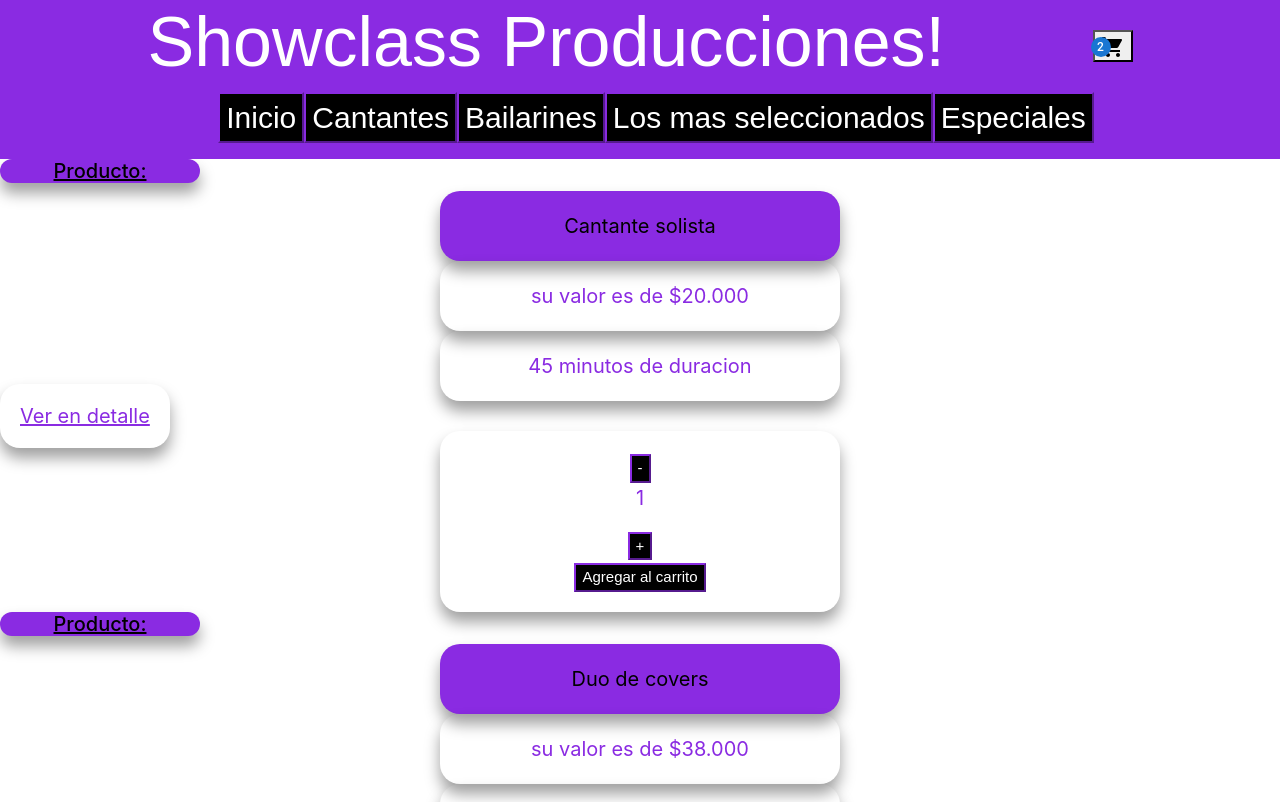
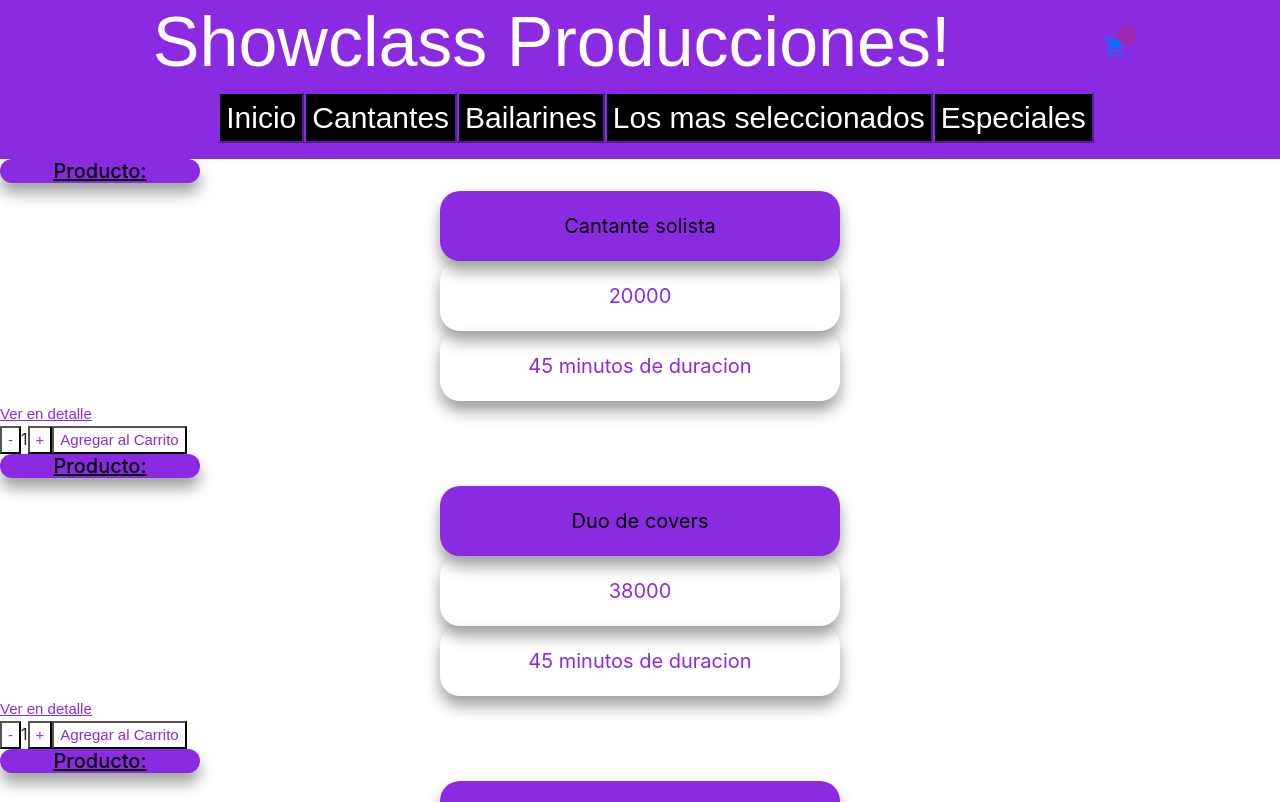
Before and after one commit to Micaela-12/Showclass-react, a React (Create React App) app: page / in a window 1280 px wide. Shown: the top 802 px of the page. Built offline with nearby package versions, Linux system fonts and the light colour scheme; the HTML template or start-up script is replaced by a standard one.

Commit message:
cart view

```diff
--- a/src/components/CartContext.js
+++ b/src/components/CartContext.js
@@ -1,38 +1,87 @@
-import { createContext, useState } from 'react';
-
+import { createContext, useState } from "react";
 
 export const CartContext = createContext();
 
-const CartContextProvider = ({ children }) => {
-    const [cartList, setCarList] = useState([]);
+export const CartContextProvider=({children})=>{
+
+    const [cartList, setCartList] = useState([])
 
 
-    const addToCart = (item, qty) => {
-        setCarList([...cartList, {
-
-            id: item.id,
-            title: item.title,
-            price: item.price,
-            duration: item.duration,
-            qty: qty
-        }]);
+    const isInCart = (id) => {
+        return cartList.findIndex(el => el.id === id)
     }
 
-    const removeItem = (id) => {
-        let nuevoEstado = cartList.filter(item => item.id !== id)
-        setCarList(nuevoEstado)
+    const addToCart = (item, quantity) => {
 
-    }
-    const clear = () => {
-        setCarList([])
+        let newCartList
+
+        let product = cartList.find(product => product.id === item.id);
+
+        if (isInCart(parseInt(item.id)) !== -1){
+            let recortedList
+            product.quantity += quantity
+            recortedList = cartList.find(product => product.id !== item.id)
+            newCartList=[...recortedList, product]
+        }else {
+            product = {...item, quantity:quantity};
+            newCartList = [...cartList, product]
+        }
+
+        setCartList (newCartList)
     }
 
-    return (
-        <CartContext.Provider value={{ cartList, addToCart, removeItem, clear }}>
+    const clearCart = () => {
+        setCartList([])
+    }
+
+
+    const removeProduct = (id) => setCartList(cartList.filter(prod => prod.id !== id))
+
+    const addItem = (id) =>{
+        let newCartList
+        let recortedList
+        let product = cartList.find(product => product.id === id);
+        recortedList = cartList.find(product => product.id !== id);
+        product.quantity += 1
+
+        newCartList = [...recortedList, product]
+        console.log(newCartList)
+        setCartList (newCartList)
+    }
+
+    const restItem = (id) =>{
+        let newCartList
+        let product = cartList.find(product => product.id === id);
+        let recortedList = cartList.find(product => product.id !== id)
+        product.quantity -= 1
+        newCartList=[...recortedList, product]
+        setCartList (newCartList)
+    }
+
+    const totalPrice =()=>{
+        let total=0
+        cartList.forEach(element => {
+            total += (element.price * element.quantity)
+
+        });
+        return total
+    }
+
+    const totalProduct =()=>{
+        let total=0
+
+        cartList.forEach(element => {
+            total += element.quantity
+        });
+
+        return total
+    }
+
+    return(
+        <CartContext.Provider value={{cartList, addToCart, clearCart, isInCart, removeProduct, addItem, restItem, totalPrice, totalProduct}}>
             {children}
         </CartContext.Provider>
     )
 }
 
-
 export default CartContextProvider;
--- a/src/components/CartWidget.js
+++ b/src/components/CartWidget.js
@@ -1,13 +1,21 @@
-import { Badge } from '@mui/material';
+import Badge from '@mui/material/Badge';
 import ShoppingCartIcon from '@mui/icons-material/ShoppingCart';
+import React, {useContext} from 'react' ;
+import {CartContext} from './CartContext';
 
-const CartWidget = () => {
-    return (
-        <button>
-            <Badge badgeContent={2} color="primary" />
-            < ShoppingCartIcon />
-        </button>
-    );
+
+const CartWidget= () => {
+
+  const test = useContext(CartContext)
+
+
+
+  return (
+
+      <Badge badgeContent={test.totalProduct()|| "" } color="secondary">
+        <ShoppingCartIcon />
+      </Badge>
+
+  );
 }
-
 export default CartWidget;
--- a/src/components/Item.js
+++ b/src/components/Item.js
@@ -12,7 +12,7 @@ const Item = ({ product }) => {
             <div className='productos_titulo'>{product.title}</div>
             <div className='productos'>{product.price}</div>
             <div className='productos'>{product.duration}</div>
-            <Link className='productos' to={`/item/${product.id}`}>Ver en detalle</Link>
+            <div><Link className='header__boton' to={`/item/${product.id}`}>Ver en detalle</Link></div>
             <ItemCount className='productos' initial={1} stock={product.stock} onAdd={onAdd} />
 </div>
     )
--- a/src/components/ItemCount.js
+++ b/src/components/ItemCount.js
@@ -1,34 +1,29 @@
-import React, { useState } from 'react'
+import React, {useState, useEffect} from 'react'
 
-const ItemCount = ({ initial, stock, onAdd}) => {
+const ItemCount =({stock = 0, initial = 1, onAdd})=>{
 
-   const [counter, setCounter] = useState(initial)
+const [quantity, setQuantity] =useState (parseInt(initial));
 
-   const add = () => {
-    if( counter < stock ){
-        const aux = counter+1
-        setCounter(aux)
-    }else {
-        alert("No hay mas stock");
+    const decrement =()=>{
+       if (quantity>1){
+       setQuantity(quantity-1)}
     }
+    const increment =()=>{
+        if (quantity<stock){
+            setQuantity(quantity+1)
+    }}
+
+
+    return(
+    <>
+    <button className="header__boton" onClick={decrement}>-</button>
+    <span >{quantity}</span>
+    <button className="header__boton" onClick={increment}>+</button>
+    {quantity&&stock
+    ? <button  className="header__boton" onClick={()=> onAdd(quantity)}>Agregar al Carrito</button>
+    :<button  className="header__boton" disabled>Agregar al Carrito</button>
 }
-const subtract =() => {
-    if (counter > initial){
-        const aux = counter-1
-        setCounter(aux)
-}
-}
-    return (
-        <div className="contenedor__contador">
-
-                <button className="header__boton" onClick={subtract}>-</button>
-                <p>{counter}</p>
-                <button className="header__boton" onClick={add}>+</button>
-                <div>
-                <button className="header__boton" onClick={onAdd}>Agregar al carrito</button>
-        </div>
-        </div>
-    )
-}
+    </>
+)}
 
 export default ItemCount
--- a/src/components/ItemDetail.js
+++ b/src/components/ItemDetail.js
@@ -1,35 +1,46 @@
-import React from 'react'
-import ItemCount from '../components/ItemCount'
-import { Link } from 'react-router-dom'
-import { useState, useContext } from 'react'
-import { CartContext } from '../components/CartContext'
+import ItemCount from "./ItemCount"
+import { Link } from "react-router-dom"
+import { useState, useContext  } from "react"
+import { CartContext} from './CartContext'
+
+const ItemDetail =({item})=>{
+
+    const [itemCount, setItemCount] = useState(0);
+    const test = useContext(CartContext)
 
 
-const ItemDetail = ({ item }) => {
-    const [CarritoCompra, setCarritoCompra] = useState(false);
-    const test = useContext(CartContext)
+    const onAdd = (quantity) => {
+        alert('Has seleccionado ' + quantity + ' items');
+        setItemCount(quantity);
+        test.addToCart(item, quantity);
 
-    const onAdd = (qty) => {
-        setCarritoCompra(qty)
-        test.addToCart(item, CarritoCompra)
-    }
-    return (<>
+        }
+
+
+
+
+    return(
+
+    <div>
         <div>
-            <p className='h3'>Producto</p>
-            <h2 className='productos_titulo'>{item.title}</h2>
-            <p className='productos'>{item.price}</p>
-            <p className='productos'>{item.duration}</p>
-            {
-                CarritoCompra
-                    ? <Link className='productos' to='/Cart'>Terminar la compra</Link>
-                    : <ItemCount stock={item.stock} initial={1} onAdd={onAdd} />
+        </div>
+            <div>
+            <h1 className="productos_titulo">{item.title}</h1>
+            <h2 className="productos">{item.duration}</h2>
+            <p className="productos">{item.price}</p>
+            <div>
+                {itemCount ===0
+                ?<ItemCount stock={item.stock} initial={0} onAdd={onAdd}/>
+                :<Link to='/Cart'><button className="greating">Terminar mi Compra</button></Link>
+            }
 
-            }
+            </div>
+
+
         </div>
-    </>
 
+    </div>
     )
-
 }
 
 export default ItemDetail
--- a/src/components/NavBar.js
+++ b/src/components/NavBar.js
@@ -5,7 +5,8 @@ const NavBar = () => {
     return (
         <header className="Header">
             <h1 className="header__TitleIndex">Showclass Producciones! </h1>
-            <CartWidget />
+            <Link to={"/Cart"}><CartWidget className='productos'></CartWidget></Link>
+
             <nav className="header__contenedor">
                 <ul>
                     <Link to="/"><li><button type="button" className="header__color">Inicio</button></li></Link>
@@ -14,6 +15,8 @@ const NavBar = () => {
                     <Link to="/category/3"><li><button type="button" className="header__color">Los mas seleccionados</button></li></Link>
                     <Link to="/category/4"><li><button type="button" className="header__color">Especiales</button></li></Link>
                 </ul>
+
+                    <Link to={"/Cart"}></Link>
             </nav>
         </header>
     );
--- a/src/data/products.js
+++ b/src/data/products.js
@@ -5,7 +5,7 @@ const products = [
     {
         id:1,
         title: "Cantante solista",
-        price: "su valor es de $20.000",
+        price: 20000,
         duration: "45 minutos de duracion",
         categoryId: 1,
         stock:19
@@ -13,7 +13,7 @@ const products = [
     {
         id:2,
         title: "Duo de covers",
-        price: "su valor es de $38.000",
+        price: 38000,
         duration: "45 minutos de duracion",
         categoryId: 1,
         stock:10
@@ -21,7 +21,7 @@ const products = [
     {
         id:3,
         title: "Dos cantante animacion",
-        price: "su valor es de $38:000",
+        price: 38000,
         duration: "45 minutos de duracion",
         categoryId: 1,
         stock:5
@@ -30,7 +30,7 @@ const products = [
     {
         id:4,
         title: "Bailarines",
-        price:"su valor es de $20000",
+        price: 20000,
         duration: "45 minutos de duracion",
         categoryId: 2,
         stock:8
@@ -38,7 +38,7 @@ const products = [
     {
         id:5,
         title: "Bailarines de batucada",
-        price: "su valor es de $19.000",
+        price: 19000,
         duration: "45 minutos de duracion",
         categoryId: 2,
         stock:10
@@ -46,7 +46,7 @@ const products = [
     {
         id:6,
         title: "Bailarines de led",
-        price: "su valor es de $40.000",
+        price: 40000,
         duration: "45 minutos de duracion",
         categoryId: 2,
         stock:14
@@ -56,7 +56,7 @@ const products = [
     {
         id:7,
         title: "Robot de Led",
-        price: "su valor es de $7500",
+        price: 7500,
         duration: "45 minutos de duracion",
         categoryId: 3,
         stock:12
@@ -64,7 +64,7 @@ const products = [
     {
         id:8,
         title:"ShowMixer",
-        price: "su valor es de $32000",
+        price: 32000,
         duration: "45 minutos de duracion",
         categoryId: 3,
         stock:3
@@ -72,7 +72,7 @@ const products = [
     {
         id:9,
         title:"Show DJ Mouse",
-        price: "su valor es de $60,000",
+        price: 60000,
         duration: "45 minutos de duracion",
         categoryId: 3,
         stock:7
@@ -81,7 +81,7 @@ const products = [
     {
         id:10,
         title: "Entrada fuegos artificiales",
-        price:"su valor es de $20.000",
+        price: 20000,
         duration: "45 minutos de duracion",
         categoryId: 4,
         stock:5
@@ -89,7 +89,7 @@ const products = [
     {
         id:11,
         title: "Red carpet",
-        price:"su valor es de $30.000",
+        price: 30000,
         duration: "45 minutos de duracion",
         categoryId: 4,
         stock:6
@@ -97,7 +97,7 @@ const products = [
     {
         id:12,
         title: "Humo bajo para vals",
-        price:"su valor es de $20.000",
+        price: 20000,
         duration: "45 minutos de duracion",
         categoryId: 4,
         stock:1
--- a/src/index.css
+++ b/src/index.css
@@ -62,11 +62,25 @@ header {
 }
 
 .header__boton {
-  color: white;
+  color: blueviolet;
   font-family: 'Hind', sans-serif;
-  background-color: black;
+  background-color: white;
   font-size: 15px;
-  border-color: blueviolet;
+  border-color: black;
+  justify-content: center;
+}
+.carrito {
+  color: blueviolet;
+  margin: 0 auto;
+  background: var(--card-color);
+  color:blueviolet;
+  width: 400px;
+  padding: 20px;
+  box-shadow: 0px 10px 15px rgba(0, 0, 0, 0.377);
+  border-radius: 20px;
+  font-size: 20px;
+  text-align: center;
+  display: inline-flexbox;
 }
 
 .contenedor__contador {
```
Also changed, not shown: src/components/Cart.js (+48 -17 lines).
